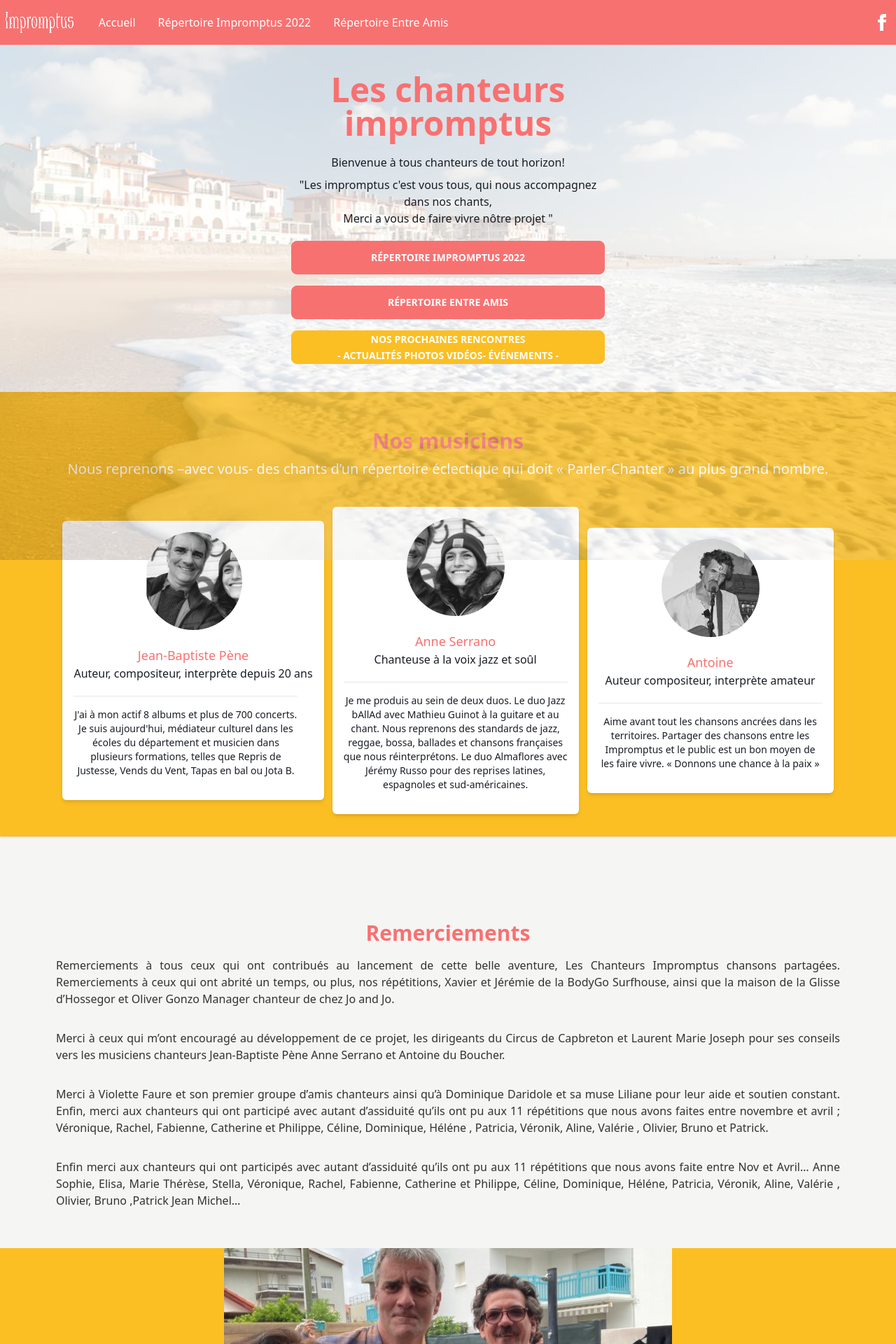
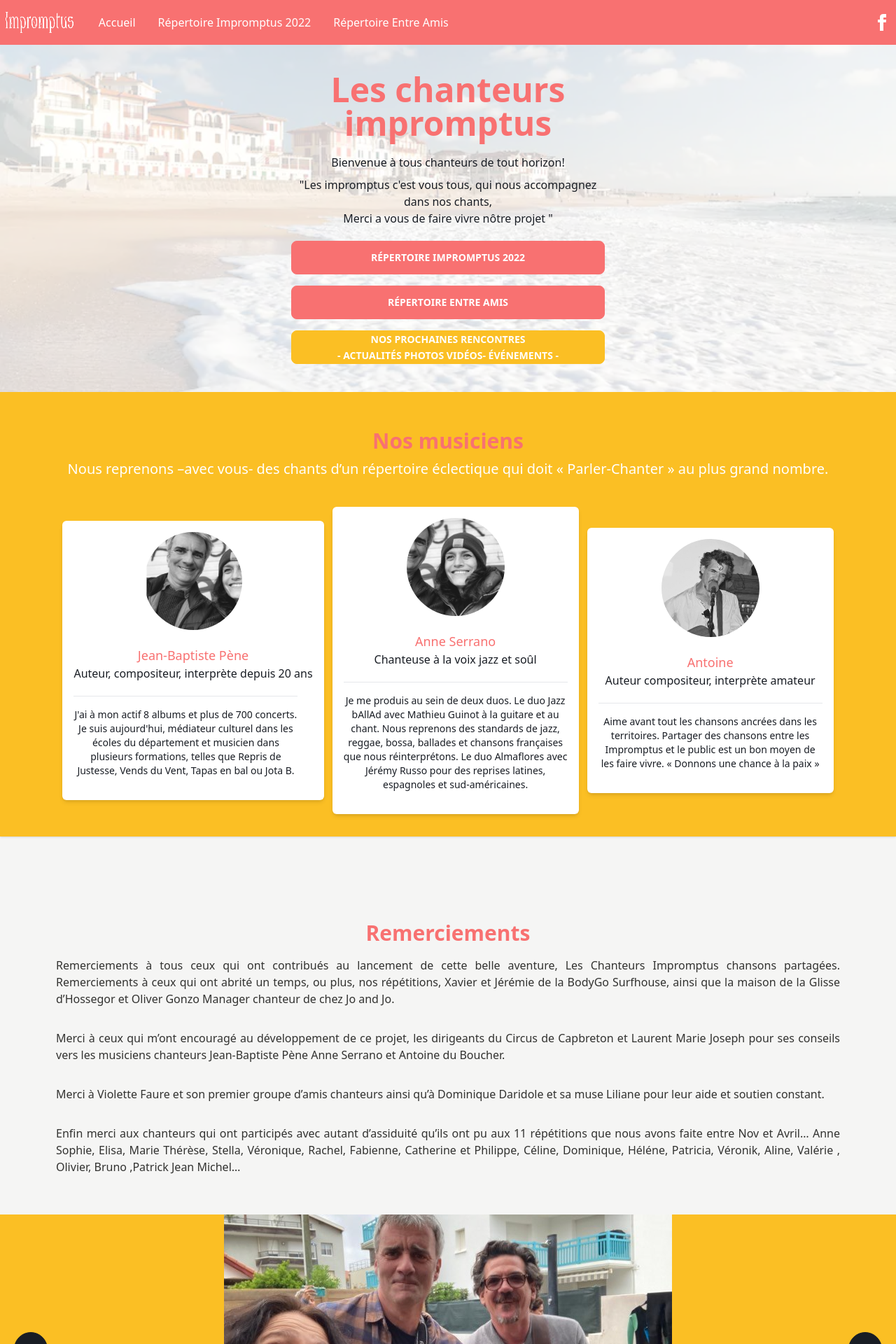
Before and after one commit to viccabezos/impromptus, a Next.js app: page / in a window 1280 px wide. Shown: the top 1920 px of the page at 70% size. Built offline with nearby package versions, Linux system fonts and the light colour scheme.

Commit message:
hero home Good

```diff
--- a/components/cards/valeursCards.jsx
+++ b/components/cards/valeursCards.jsx
@@ -24,11 +24,7 @@ function ValeursCards() {
         <p className="text-md py-4">
           Merci à Violette Faure et son premier groupe d’amis chanteurs ainsi
           qu’à Dominique Daridole et sa muse Liliane pour leur aide et soutien
-          constant. Enfin, merci aux chanteurs qui ont participé avec autant
-          d’assiduité qu’ils ont pu aux 11 répétitions que nous avons faites
-          entre novembre et avril ; Véronique, Rachel, Fabienne, Catherine et
-          Philippe, Céline, Dominique, Héléne , Patricia, Véronik, Aline,
-          Valérie , Olivier, Bruno et Patrick.
+          constant.
         </p>
         <p className="text-md py-4">
           Enfin merci aux chanteurs qui ont participés avec autant d’assiduité
--- a/components/hero/Hero.jsx
+++ b/components/hero/Hero.jsx
@@ -5,8 +5,16 @@ import Link from "next/link";
 
 function Hero() {
   return (
-    <div data-theme="mytheme" className="hero min-h-min bg-white hero-overlay ">
-      <Image src={Hoss} layout="fill" className=" min-h-min opacity-20" />
+    <div
+      data-theme="mytheme"
+      className="hero min-h-min bg-white hero-overlay relative"
+    >
+      <Image
+        src={Hoss}
+        layout="fill"
+        className="w-full opacity-20"
+        objectFit="cover"
+      />
       <div className="hero-content text-center text-neutral-content py-10">
         <div className="max-w-md">
           <h1 className="mb-5 text-5xl font-bold text-primary">
--- a/pages/index.jsx
+++ b/pages/index.jsx
@@ -15,6 +15,7 @@ export default function Home() {
       </Head>
       <div>
         <Hero />
+
         <Team />
         <ValeursCards />
         <Carousel />
```
Also changed, not shown: public/images/hoss.webp (added).
